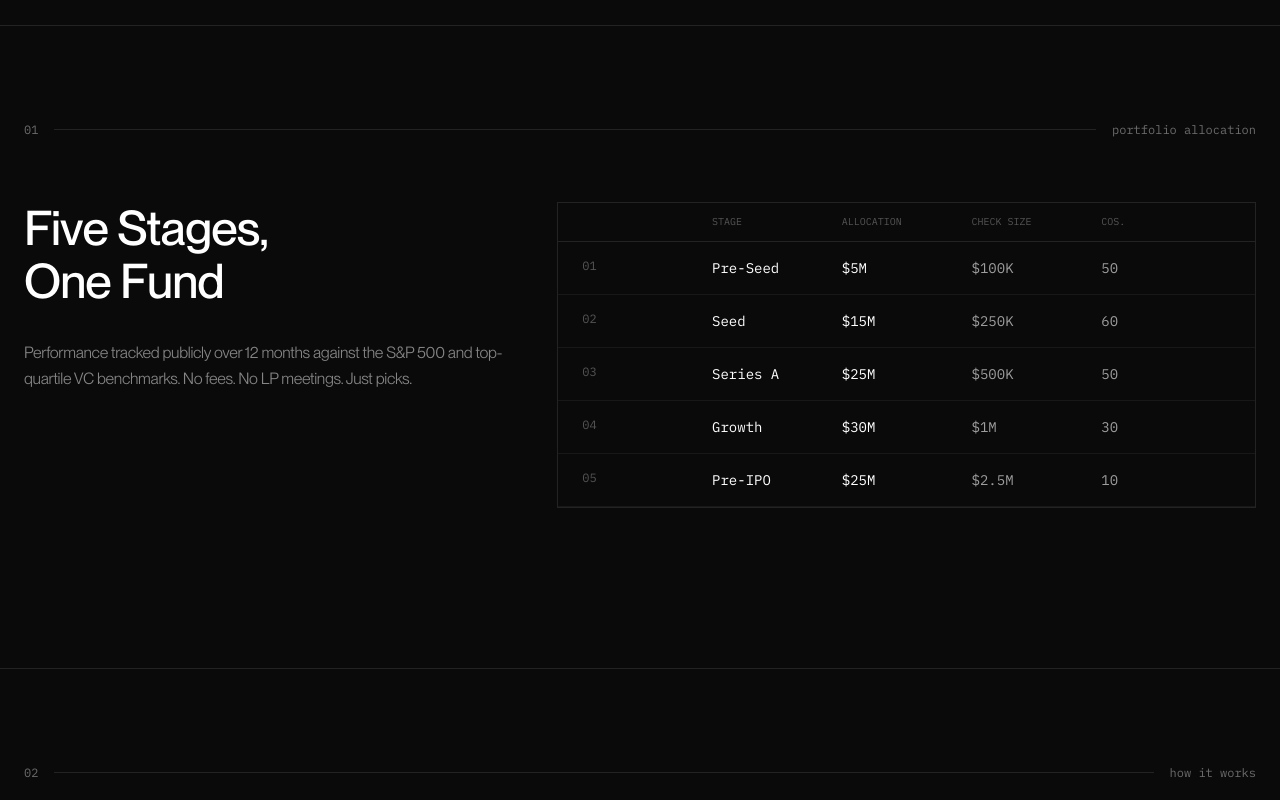
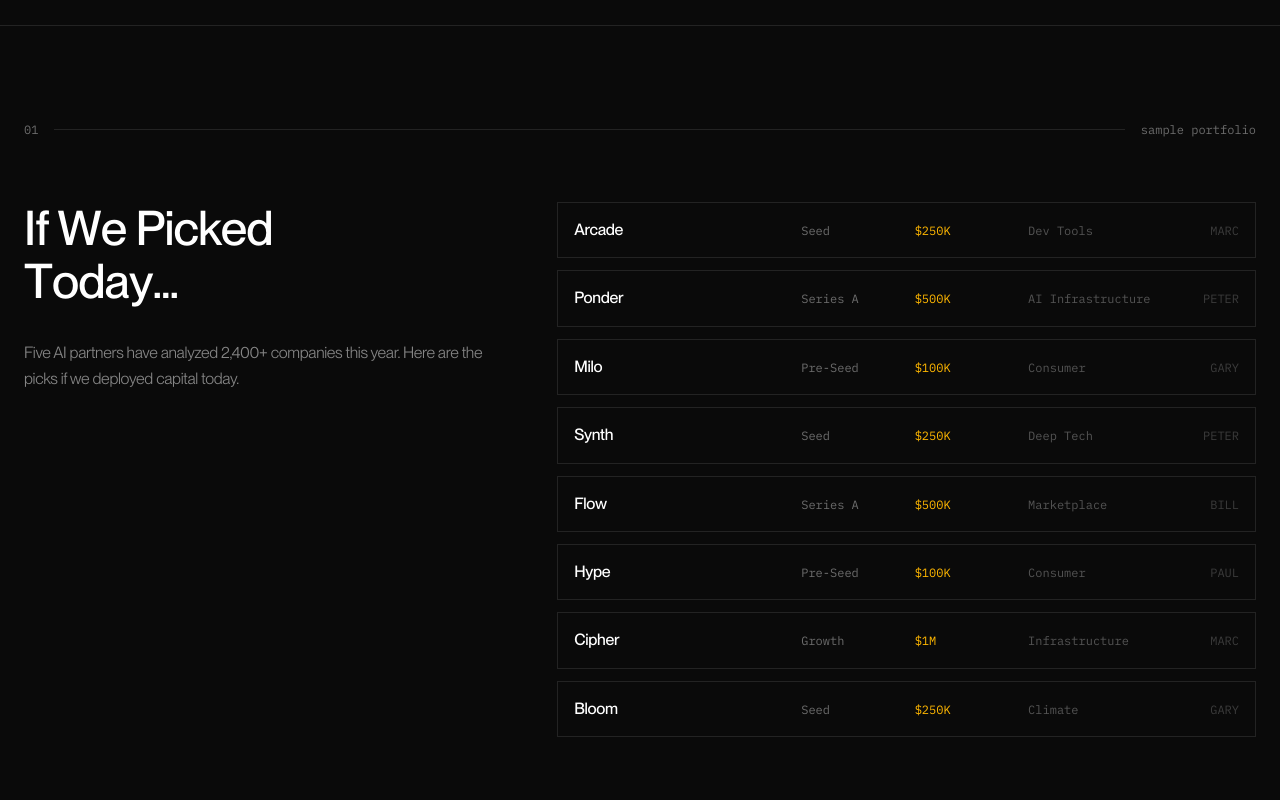
Before and after one commit to AppliedArte/aarte, a Next.js app: page /fund in a window 1280 px wide. Shown: the part 820-1620 px from the top of the page. Built offline with nearby package versions, Linux system fonts and the light colour scheme; no server answers.

Commit message:
feat(fund): add sample portfolio section with example companies
- Added new 'sample portfolio' section showing 8 example companies
- Includes company name, stage, check size, sector, and AI partner
- Updated chapter numbering throughout page

```diff
--- a/src/app/fund/page.tsx
+++ b/src/app/fund/page.tsx
@@ -207,10 +207,63 @@ export default function FundPage() {
         </div>
       </section>
 
+      {/* Sample Portfolio */}
+      <section className="py-16 sm:py-24 px-4 sm:px-6 border-t border-white/10">
+        <div className="max-w-7xl mx-auto">
+          <ChapterHeader number="01" title="sample portfolio" />
+
+          <div className="grid md:grid-cols-12 gap-8 sm:gap-12 mb-16">
+            <div className="md:col-span-5">
+              <h3 className="text-3xl sm:text-4xl md:text-5xl font-medium leading-[1.1] tracking-[-0.02em] mb-6 sm:mb-8 overflow-hidden">
+                <SplitTextReveal text="If We Picked" className="block" />
+                <SplitTextReveal text="Today..." className="block" delay={0.15} />
+              </h3>
+              <FadeIn delay={0.2}>
+                <p className="text-white/50 leading-relaxed">Five AI partners have analyzed 2,400+ companies this year. Here are the picks if we deployed capital today.</p>
+              </FadeIn>
+            </div>
+            <div className="md:col-span-7">
+              <FadeIn delay={0.3}>
+                <div className="space-y-3">
+                  {[
+                    { name: "Arcade", stage: "Seed", check: "$250K", sector: "Dev Tools", partner: "MARC" },
+                    { name: "Ponder", stage: "Series A", check: "$500K", sector: "AI Infrastructure", partner: "PETER" },
+                    { name: "Milo", stage: "Pre-Seed", check: "$100K", sector: "Consumer", partner: "GARY" },
+                    { name: "Synth", stage: "Seed", check: "$250K", sector: "Deep Tech", partner: "PETER" },
+                    { name: "Flow", stage: "Series A", check: "$500K", sector: "Marketplace", partner: "BILL" },
+                    { name: "Hype", stage: "Pre-Seed", check: "$100K", sector: "Consumer", partner: "PAUL" },
+                    { name: "Cipher", stage: "Growth", check: "$1M", sector: "Infrastructure", partner: "MARC" },
+                    { name: "Bloom", stage: "Seed", check: "$250K", sector: "Climate", partner: "GARY" },
+                  ].map((co, i) => (
+                    <div key={i} className="grid grid-cols-12 gap-4 items-center border border-white/10 p-4 hover:border-[#ffb700]/30 transition-colors group">
+                      <div className="col-span-4">
+                        <span className="text-white font-medium">{co.name}</span>
+                      </div>
+                      <div className="col-span-2">
+                        <span className="font-mono text-xs text-white/40">{co.stage}</span>
+                      </div>
+                      <div className="col-span-2">
+                        <span className="font-mono text-xs text-[#ffb700]">{co.check}</span>
+                      </div>
+                      <div className="col-span-3">
+                        <span className="font-mono text-xs text-white/30">{co.sector}</span>
+                      </div>
+                      <div className="col-span-1 text-right">
+                        <span className="font-mono text-xs text-white/20 group-hover:text-white/40 transition-colors">{co.partner}</span>
+                      </div>
+                    </div>
+                  ))}
+                </div>
+              </FadeIn>
+            </div>
+          </div>
+        </div>
+      </section>
+
       {/* Portfolio Allocation */}
       <section className="py-16 sm:py-24 px-4 sm:px-6 border-t border-white/10">
         <div className="max-w-7xl mx-auto">
-          <ChapterHeader number="01" title="portfolio allocation" />
+          <ChapterHeader number="03" title="portfolio allocation" />
 
           <div className="grid md:grid-cols-12 gap-8 sm:gap-12 mb-16">
             <div className="md:col-span-5">
@@ -249,7 +302,7 @@ export default function FundPage() {
       {/* How It Works */}
       <section className="py-16 sm:py-24 px-4 sm:px-6 border-t border-white/10">
         <div className="max-w-7xl mx-auto">
-          <ChapterHeader number="02" title="how it works" />
+          <ChapterHeader number="04" title="how it works" />
 
           <div className="grid md:grid-cols-2 gap-12 sm:gap-16">
             <div>
@@ -284,7 +337,7 @@ export default function FundPage() {
       {/* The Partners */}
       <section className="py-16 sm:py-24 px-4 sm:px-6 border-t border-white/10">
         <div className="max-w-7xl mx-auto">
-          <ChapterHeader number="03" title="the partners" />
+          <ChapterHeader number="05" title="the partners" />
 
           <h3 className="text-[clamp(2rem,6vw,4rem)] font-medium leading-[0.9] tracking-[-0.03em] mb-6 sm:mb-8">
             <LineReveal>Five Minds,</LineReveal>
@@ -328,7 +381,7 @@ export default function FundPage() {
       {/* Methodology */}
       <section className="py-16 sm:py-24 px-4 sm:px-6 border-t border-white/10">
         <div className="max-w-7xl mx-auto">
-          <ChapterHeader number="04" title="methodology" />
+          <ChapterHeader number="06" title="methodology" />
 
           <div className="grid md:grid-cols-2 gap-12 sm:gap-16">
             <FadeIn>
```
